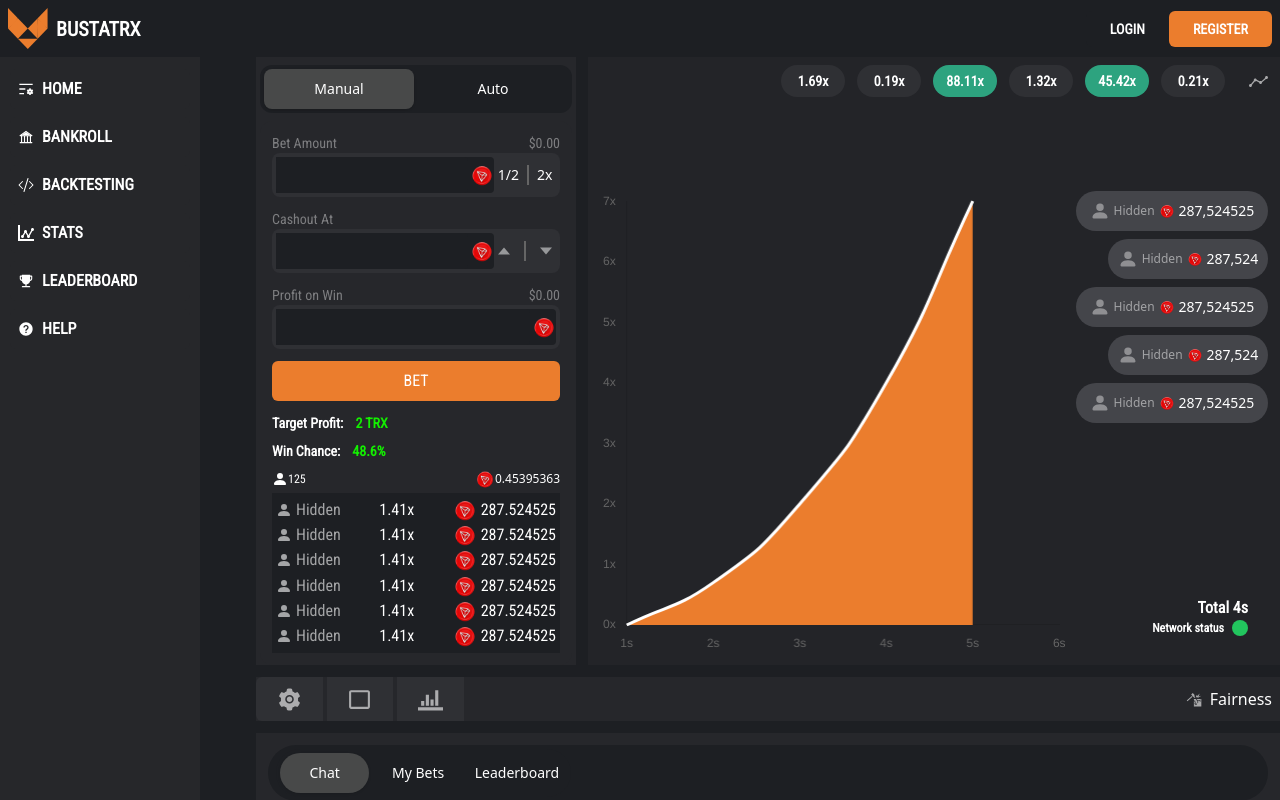
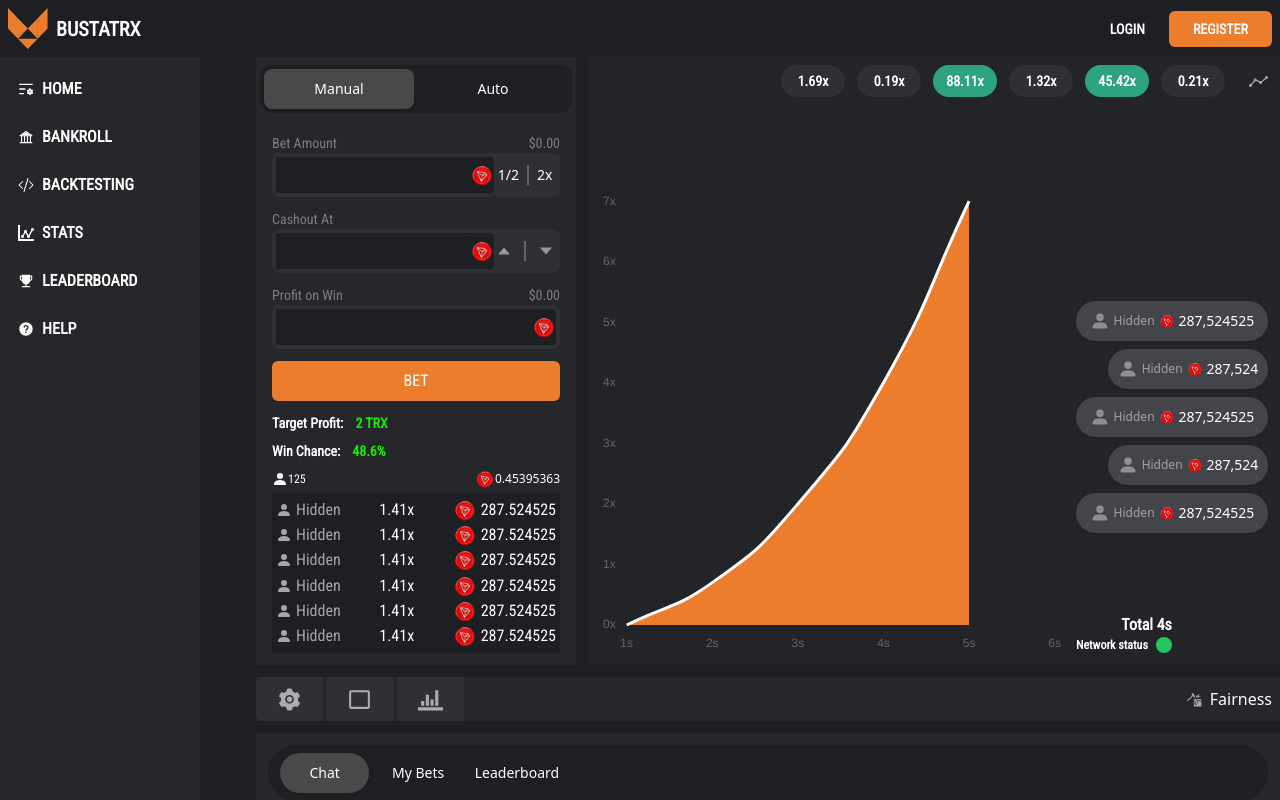
Before and after one commit to indic-mfaizk/init-task, a React (Vite) app: page /manual in a window 1280 px wide. Shown: the top 800 px of the page. Built offline with nearby package versions, Linux system fonts and the light colour scheme.

Commit message:
misc changes

```diff
--- a/src/screens/ManualScreens/ManualMainScreen.jsx
+++ b/src/screens/ManualScreens/ManualMainScreen.jsx
@@ -717,8 +717,8 @@ const ManualMainScreen = () => {
                   <div className="w-[95%] sm:w-[70%] self-end h-full">
                     <Line options={options} data={data} />
                   </div>
-                  <div className=" w-[20%] h-[92%]  bg-[#232428] text-white hidden lg:flex flex-col justify-between relative ">
-                    <div className="flex flex-col items-end gap-2">
+                  <div className="pl-3 w-auto h-[100%]  bg-[#232428] text-white hidden lg:flex flex-col justify-end gap-20 relative ">
+                    <div className=" flex flex-col items-end gap-2">
                       <div className=" flex flex-row bg-[#44454a] h-10 w-48 text-sm items-center justify-center gap-1 rounded-full  ">
                         <BsPersonFill size={20} className="opacity-40" />
                         <h3 className="opacity-50 text-xs">Hidden</h3>
@@ -750,7 +750,7 @@ const ManualMainScreen = () => {
                         <h5>287,524525</h5>
                       </div>
                     </div>
-                    <div className="absolute bottom-[-20px] right-5 flex flex-col justify-center items-end font-roboto_condensed font-bold">
+                    <div className="self-start flex flex-col justify-center items-end font-roboto_condensed font-bold">
                       <h1>Total 4s</h1>
                       <h4 className="flex items-center justify-center gap-2 text-xs">
                         Network status{" "}
```
